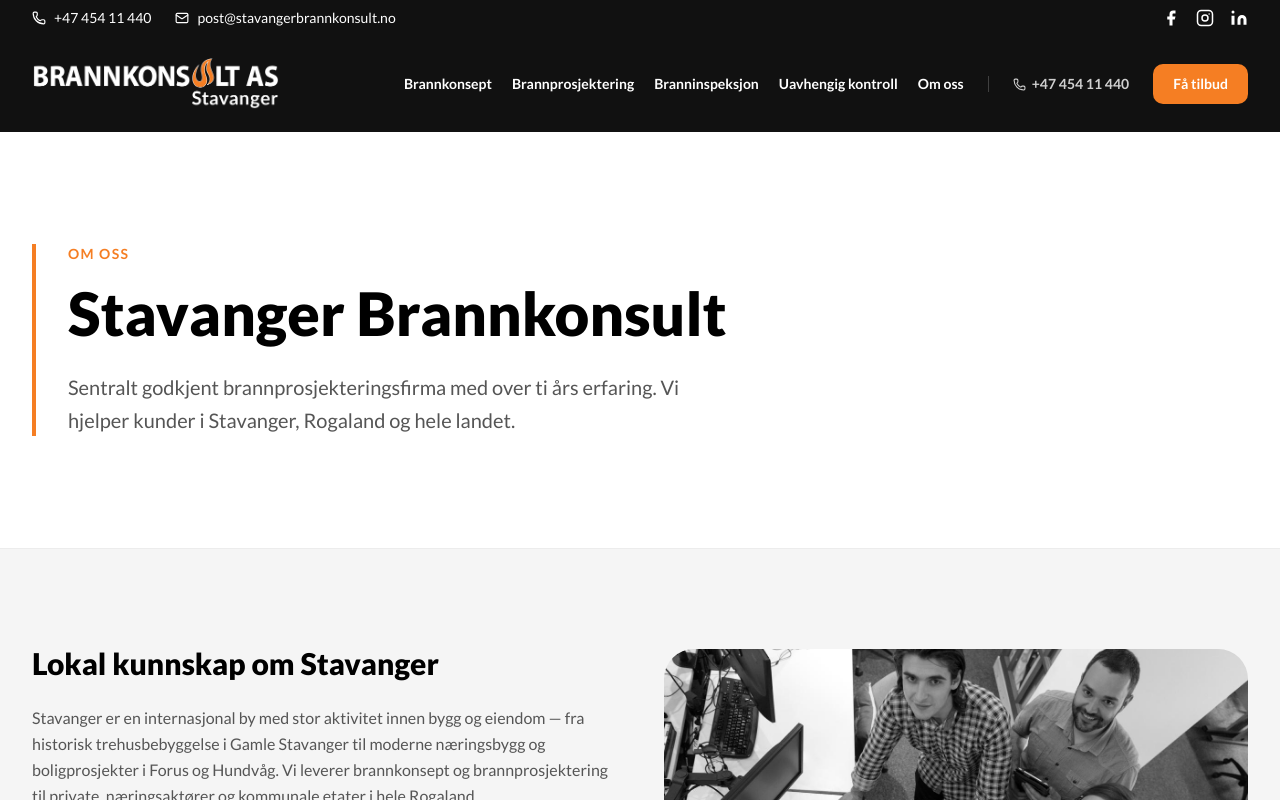
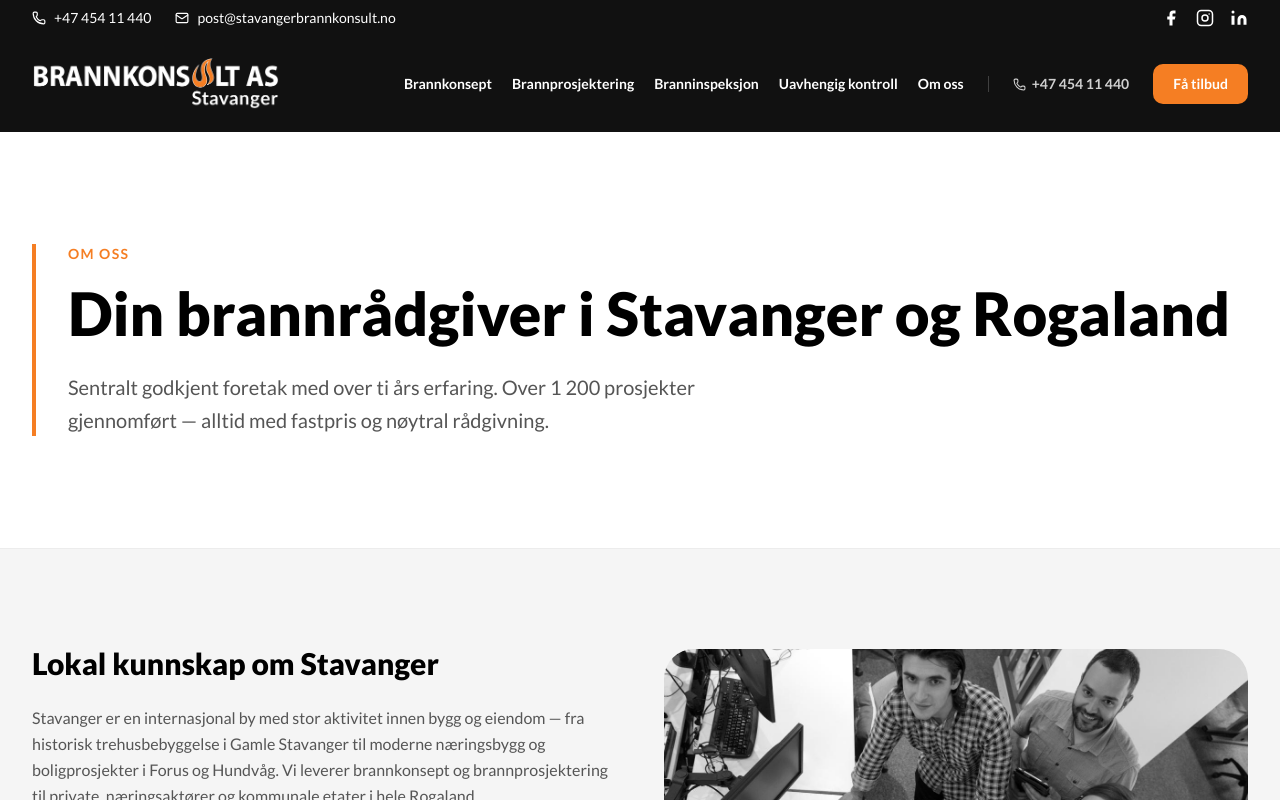
Before and after one commit to TerjeFevaag/stavangerbrannkonsult, a Next.js app: page /om-oss in a window 1280 px wide. Shown: the top 800 px of the page. Built offline with nearby package versions, Linux system fonts and the light colour scheme.

Commit message:
Rewrite Om oss H1 to describe value instead of repeating brand name
Co-Authored-By: Claude Sonnet 4.6 <noreply@anthropic.com>

```diff
--- a/app/om-oss/page.tsx
+++ b/app/om-oss/page.tsx
@@ -17,9 +17,9 @@ export default function OmOssPage() {
         <div className="max-w-[1350px] mx-auto px-4 sm:px-6 lg:px-8">
           <div className="border-l-4 border-brand-orange pl-8">
             <p className="text-brand-orange font-bold text-sm uppercase tracking-widest mb-3">Om oss</p>
-            <h1 className="text-brand-black font-black text-4xl lg:text-6xl leading-tight mb-5">Stavanger Brannkonsult</h1>
+            <h1 className="text-brand-black font-black text-4xl lg:text-6xl leading-tight mb-5">Din brannrådgiver i Stavanger og Rogaland</h1>
             <p className="text-brand-darkgray text-lg lg:text-xl max-w-2xl leading-relaxed">
-              Sentralt godkjent brannprosjekteringsfirma med over ti års erfaring. Vi hjelper kunder i Stavanger, Rogaland og hele landet.
+              Sentralt godkjent foretak med over ti års erfaring. Over 1 200 prosjekter gjennomført — alltid med fastpris og nøytral rådgivning.
             </p>
           </div>
         </div>
```
